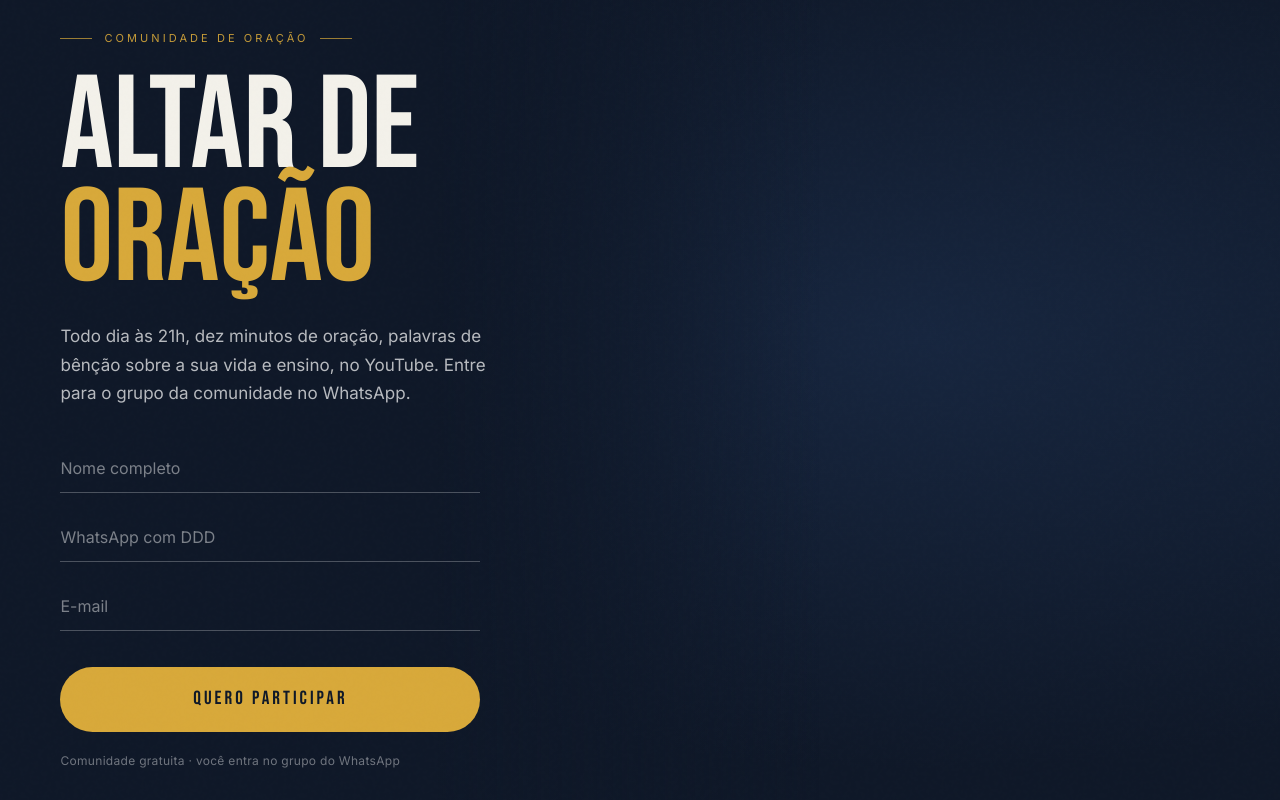
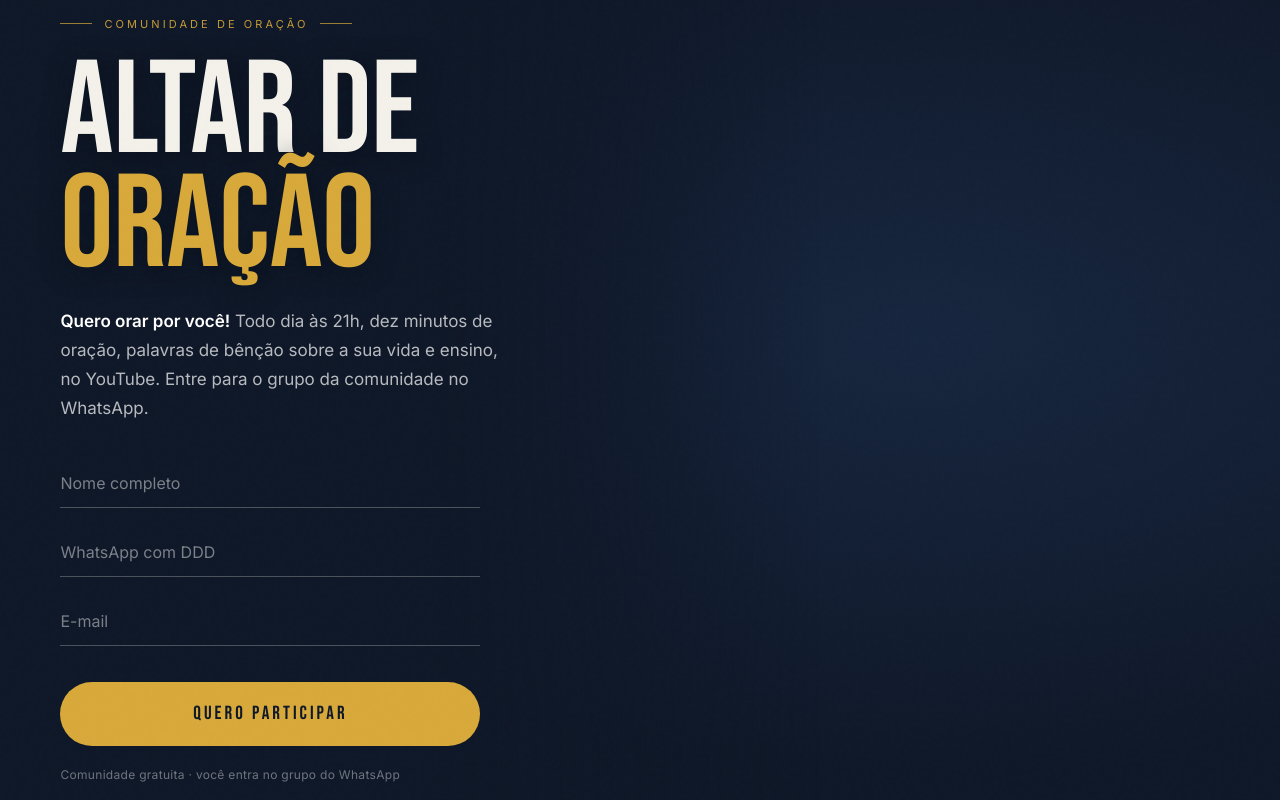
Before and after one commit to arthurrrangel/altomir-rangel, a Next.js app: page /altardanoite in a window 1280 px wide. Built offline with nearby package versions, Linux system fonts and the light colour scheme; a web font is replaced by a local one.

Commit message:
Update page.tsx

```diff
--- a/app/altardanoite/page.tsx
+++ b/app/altardanoite/page.tsx
@@ -5,11 +5,11 @@ export const metadata: Metadata = {
   metadataBase: new URL('https://www.ministerioarc.com'),
   title: 'Altar de Oração | Altomir Rangel',
   description:
-    'Todo dia às 21h, dez minutos de oração, palavras de bênção sobre a sua vida e ensino, no YouTube. Entre para o grupo da comunidade no WhatsApp.',
+    'Quero orar por você! Todo dia às 21h, dez minutos de oração, palavras de bênção sobre a sua vida e ensino, no YouTube. Entre para o grupo da comunidade no WhatsApp.',
   alternates: { canonical: '/altardanoite' },
   openGraph: {
     title: 'Altar de Oração | Altomir Rangel',
-    description: 'Todo dia às 21h no YouTube e no grupo do WhatsApp: oração, palavras de bênção sobre a sua vida e ensino.',
+    description: 'Quero orar por você! Todo dia às 21h no YouTube e no grupo do WhatsApp: oração, palavras de bênção e ensino.',
     url: '/altardanoite',
     siteName: 'Ministério Altomir Rangel',
     type: 'website',
@@ -19,7 +19,7 @@ export const metadata: Metadata = {
   twitter: {
     card: 'summary_large_image',
     title: 'Altar de Oração | Altomir Rangel',
-    description: 'Todo dia às 21h no YouTube e no grupo do WhatsApp: oração, palavras de bênção sobre a sua vida e ensino.',
+    description: 'Quero orar por você! Todo dia às 21h no YouTube e no grupo do WhatsApp: oração, palavras de bênção e ensino.',
     images: ['/altomir-og.jpg'],
   },
   robots: { index: true, follow: true },
@@ -47,7 +47,7 @@ export default function Page() {
           />
           <div
             className="absolute inset-0"
-            style={{ background: 'linear-gradient(to bottom, rgba(15,24,40,0) 40%, rgba(15,24,40,0.7) 76%, #0f1828 96%)' }}
+            style={{ background: 'linear-gradient(to bottom, rgba(15,24,40,0) 44%, rgba(15,24,40,0.55) 72%, #0f1828 97%)' }}
           />
         </div>
 
@@ -66,7 +66,7 @@ export default function Page() {
         />
 
         {/* ===== CONTEÚDO ===== */}
-        <div className="relative z-10 col-start-1 row-start-1 flex min-h-[100svh] flex-col items-center justify-end px-6 pb-16 pt-[40svh] sm:px-10 lg:min-h-0 lg:items-start lg:justify-center lg:pb-0 lg:pt-0 lg:pl-[9%] lg:pr-6">
+        <div className="relative z-10 col-start-1 row-start-1 flex min-h-[100svh] flex-col items-center justify-start px-6 pb-14 pt-[36svh] sm:px-10 lg:min-h-0 lg:items-start lg:justify-center lg:pb-0 lg:pt-0 lg:pl-[9%] lg:pr-6">
           <div className="mx-auto flex w-full max-w-[520px] flex-col items-center lg:mx-0 lg:max-w-[560px] lg:items-start">
             <div className="motion-safe:animate-[reveal_1s_cubic-bezier(0.22,1,0.36,1)_0.15s_both] mb-6 flex items-center gap-3">
               <span className="h-px w-8 bg-[#D8A93A]/70" />
@@ -74,13 +74,16 @@ export default function Page() {
               <span className="h-px w-8 bg-[#D8A93A]/70" />
             </div>
 
-            <h1 className="motion-safe:animate-[reveal_1s_cubic-bezier(0.22,1,0.36,1)_0.3s_both] font-bebas leading-[0.86] text-[#F3F1EA] text-[clamp(66px,10.5vw,132px)]">
+            <h1
+              className="motion-safe:animate-[reveal_1s_cubic-bezier(0.22,1,0.36,1)_0.3s_both] font-bebas leading-[0.86] text-[#F3F1EA] text-[clamp(66px,10.5vw,132px)]"
+              style={{ textShadow: '0 4px 24px rgba(8,14,26,0.55)' }}
+            >
               Altar de<br />
               <span className="text-[#D8A93A]">Oração</span>
             </h1>
 
-            <p className="motion-safe:animate-[reveal_1s_cubic-bezier(0.22,1,0.36,1)_0.48s_both] mt-6 max-w-[430px] font-inter text-[16px] leading-[1.7] text-white/70 sm:text-[17px]">
-              Todo dia às 21h, dez minutos de oração, palavras de bênção sobre a sua vida e ensino, no YouTube. Entre para o grupo da comunidade no WhatsApp.
+            <p className="motion-safe:animate-[reveal_1s_cubic-bezier(0.22,1,0.36,1)_0.48s_both] mt-6 max-w-[440px] font-inter text-[16px] leading-[1.7] text-white/70 sm:text-[17px]">
+              <strong className="font-semibold text-white">Quero orar por você!</strong> Todo dia às 21h, dez minutos de oração, palavras de bênção sobre a sua vida e ensino, no YouTube. Entre para o grupo da comunidade no WhatsApp.
             </p>
 
             <div className="motion-safe:animate-[reveal_1s_cubic-bezier(0.22,1,0.36,1)_0.66s_both] mt-9 w-full max-w-[420px]">
```
